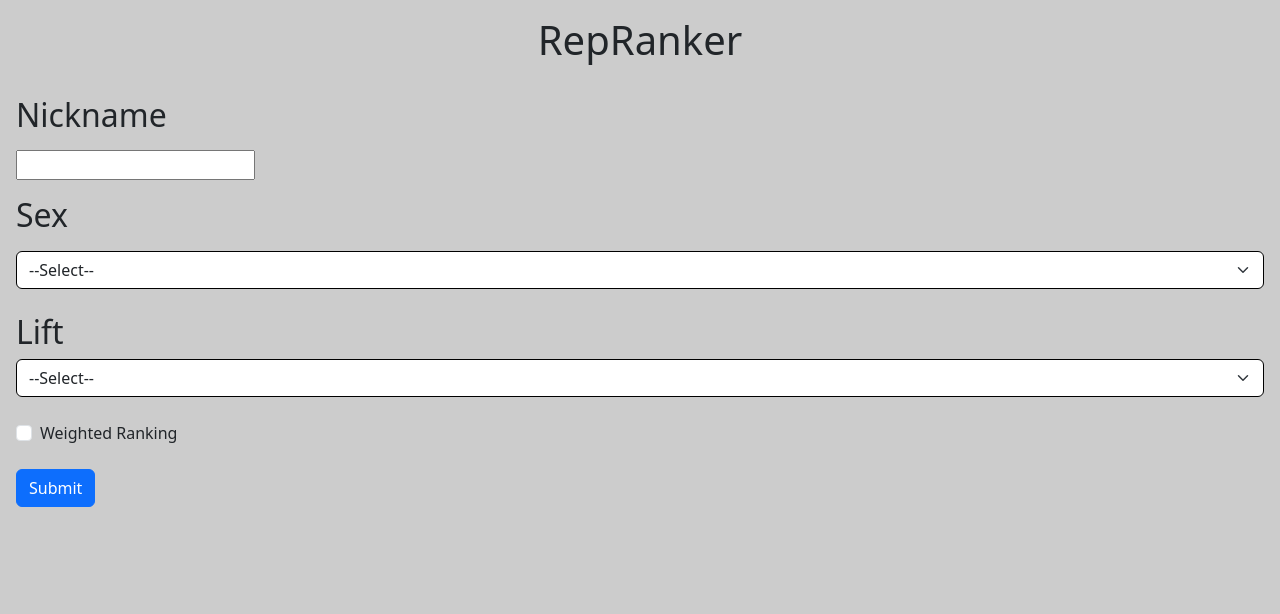
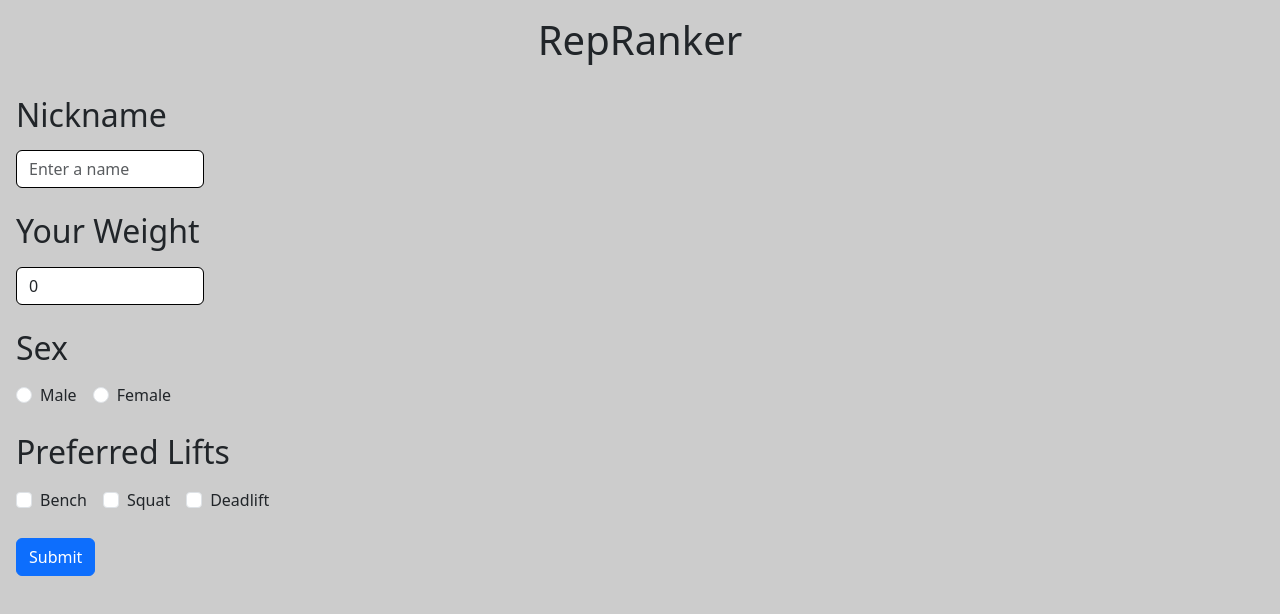
Before and after one commit to shabebe11/RepRanker, a React (Vite) app in the folder frontend/: page / in a window 1280 px wide. Shown: the top 614 px of the page. Built offline with nearby package versions, Linux system fonts and the light colour scheme.

Commit message:
Changes the front end design to have multiple pages and changed the css code for the front end. Also changed some of the repository methods in the backend.

```diff
--- a/frontend/src/App.jsx
+++ b/frontend/src/App.jsx
@@ -1,4 +1,4 @@
-import { useState } from 'react'
+import React, { useState } from 'react'
 import axios from 'axios'
 import {Button, Col, Form, Row} from "react-bootstrap";
 import RangeCollection from "./components/RangeCollection";
@@ -7,30 +7,29 @@ import './App.css'
 const App = () => {
 	const [sex, setSex] = useState('')
 	const [newNickname, setNewNickname] = useState('')
-	const [showWeight, setShowWeight] = useState(false)
-	const [newWeight, setNewWeight] = useState('')
+	const [newWeight, setNewWeight] = useState(0)
 
 	const [showScroller, setShowScroller] = useState('')
 	const [showBench, setShowBench] = useState(false)
 	const [showSquat, setShowSquat] = useState(false)
 	const [showDeadlift, setShowDeadlift] = useState(false)
 
-	const [newBench, setNewBench] = useState(5)
-	const [newSquat, setNewSquat] = useState(5)
-	const [newDeadlift, setNewDeadlift] = useState(5)
-
-	const [isChecked, setIsChecked] = useState(false)
+	const [newBench, setNewBench] = useState(0)
+	const [newSquat, setNewSquat] = useState(0)
+	const [newDeadlift, setNewDeadlift] = useState(0)
 
 	const handleSubmit = (event) => {
 		event.preventDefault()
 		const submittedPerson = {
 			nickname: newNickname,
 			sex: sex,
-			weight: isChecked ? newWeight : null,
-			bench: showBench ? newBench : 0,
-			squat: showDeadlift ? newSquat : 0,
-			deadlift: showDeadlift ? newDeadlift : 0
+			weight: newWeight,
+			bench: newBench ,
+			squat: newSquat  ,
+			deadlift: newDeadlift
 		}
+
+		console.log(submittedPerson)
 
 		axios.post('http://localhost:8080/api/users/submit', submittedPerson)
 
@@ -54,76 +53,80 @@ const App = () => {
 		setNewWeight(event.target.value)
 	}
 
-	const handleScroller = (event) => {
-		let chosenScroller = event.target.value
-		setShowScroller(event.target.value)
-		if (chosenScroller === "bench") {
-			setShowBench(true)
-			setShowSquat(false)
-			setShowDeadlift(false)
-		} else if (chosenScroller === "squat") {
-			setShowBench(false)
-			setShowSquat(true)
-			setShowDeadlift(false)
-		} else if (chosenScroller === "deadlift") {
-			setShowDeadlift(true)
-			setShowBench(false)
-			setShowSquat(false)
-		} else if (chosenScroller === '') {
-			setShowBench(false)
-			setShowSquat(false)
-			setShowDeadlift(false)
-		}
-	}
-
 	return (
 		<div className={"p-3"}>
 			<h1 className="text-center"> RepRanker</h1>
 			<br/>
 			<form onSubmit={handleSubmit}>
-				<h2>
-					<Form.Label> Nickname </Form.Label>
-				</h2>
-				<input className={"mb-3"} value={newNickname} onChange={handleNickname}/>
+				<Row>
+					<Col xs={12} md={5} lg={2}>
+						<h2> <Form.Label> Nickname </Form.Label> </h2>
+						<Form.Control style={{border: "1px solid black"}}
+									  placeholder="Enter a name"
+									  value={newNickname} onChange={handleNickname}/>
+						<br/>
+					</Col>
+				</Row>
+				<Row>
+					<Col xs={12} md={5} lg={2}>
+						<h2> <Form.Label> Your Weight </Form.Label></h2>
+						<Form.Control style={{border: "1px solid black"}}
+									  type="number"
+									  placeholder="Enter a number"
+									  value={newWeight}
+									  onChange={handleWeight} />
+					</Col>
+				</Row>
 				<br/>
-				<Form.Label><h2>Sex</h2></Form.Label>
-				<Form.Select style={{border: '1px solid black'}}
-							 value={sex}
-							 onChange={handleSex}
-				>
-					<option value="">--Select--</option>
-					<option value="male">Male</option>
-					<option value="female">Female</option>
-				</Form.Select>
+				<h2> <Form.Label> Sex </Form.Label></h2>
+				<div>
+					<Form.Check
+						inline
+						type="radio"
+						label="Male"
+						checked={sex === "male"}
+						onChange={(e) => setSex("male")} />
+					<Form.Check
+						inline
+						type="radio"
+						label="Female"
+						checked={sex === "female"}
+						onChange={(e) => setSex("female")} />
+				</div>
 				<br/>
-				<h2> Lift </h2>
-				<Form.Select style={{border: '1px solid black'}} value={showScroller} onChange={handleScroller}>
-					<option value="">--Select--</option>
-					<option value="bench">Bench</option>
-					<option value="squat">Squat</option>
-					<option value="deadlift">Deadlift</option>
-				</Form.Select>
+				<Form.Group className="mb-3">
+					<Form.Label> <h2> Preferred Lifts </h2></Form.Label>
+					<div>
+						<Form.Check
+							inline
+							type="checkbox"
+							label="Bench"
+							checked={showBench}
+							onChange={(e) => setShowBench(!showBench)}
+						/>
+						<Form.Check
+							inline
+							type="checkbox"
+							label="Squat"
+							checked={showSquat}
+							onChange={(e) => setShowSquat(!showSquat)}
+						/>
+						<Form.Check
+							inline
+							type="checkbox"
+							label="Deadlift"
+							checked={showDeadlift}
+							onChange={(e) => setShowDeadlift(!showDeadlift)}
+						/>
+					</div>
+
+				</Form.Group>
+
 				<RangeCollection showBench={showBench} showSquat={showSquat} showDeadlift={showDeadlift}
 								 newBench={newBench} setNewBench={setNewBench}
 								 newSquat={newSquat} setNewSquat={setNewSquat}
 								 newDeadlift={newDeadlift} setNewDeadlift={setNewDeadlift}
 				/>
-				{showWeight && (
-					<>
-						<h2 className={"mt-4"}> Your weight: </h2>
-						<input type="number" value={newWeight} onChange={handleWeight} className={"mb-3"}/>
-					</>
-				)}
-				<br/>
-				<Form.Check
-					className={"mb-3"}
-					type={"checkbox"}
-					label={"Weighted Ranking"}
-					onChange={(e) => {
-						setIsChecked(!isChecked)
-						setShowWeight(e.target.checked)
-					}
-				} />
 				<Button className={"mt-2"} type="submit"> Submit </Button>
 			</form>
 		</div>
--- a/frontend/src/RangeInput.jsx
+++ b/frontend/src/RangeInput.jsx
@@ -1,10 +1,11 @@
 import {Card, Form} from "react-bootstrap";
 import './App.css'
 
-const RangeInput = ({ value, onChange, min, max }) => {
+const RangeInput = ({ category, value, onChange, min, max }) => {
 	return (
 		<Card style={{border: "1px solid"}} className={"m-3"}>
 			<Card.Body>
+				<h3>{category}</h3>
 				<div> {`Entered ${value} kg`} </div>
 				<Form.Range
 					min={min}
--- a/frontend/src/components/RangeCollection.jsx
+++ b/frontend/src/components/RangeCollection.jsx
@@ -22,6 +22,7 @@ const RangeCollection = ({ showBench, showSquat, showDeadlift, newBench,
                 <Row>
                     <Col className={"p-0"}>
                         <RangeInput
+                            category={"Bench"}
                             value={newBench}
                             onChange={handleBench}
                             min={5}
@@ -34,6 +35,7 @@ const RangeCollection = ({ showBench, showSquat, showDeadlift, newBench,
                 <Row>
                     <Col className={"p-0"}>
                         <RangeInput
+                            category={"Squat"}
                             value={newSquat}
                             onChange={handleSquat}
                             min={5}
@@ -46,6 +48,7 @@ const RangeCollection = ({ showBench, showSquat, showDeadlift, newBench,
                 <Row>
                     <Col className={"p-0"}>
                         <RangeInput
+                            category={"Deadlift"}
                             value={newDeadlift}
                             onChange={handleDeadlift}
                             min={5}
```
